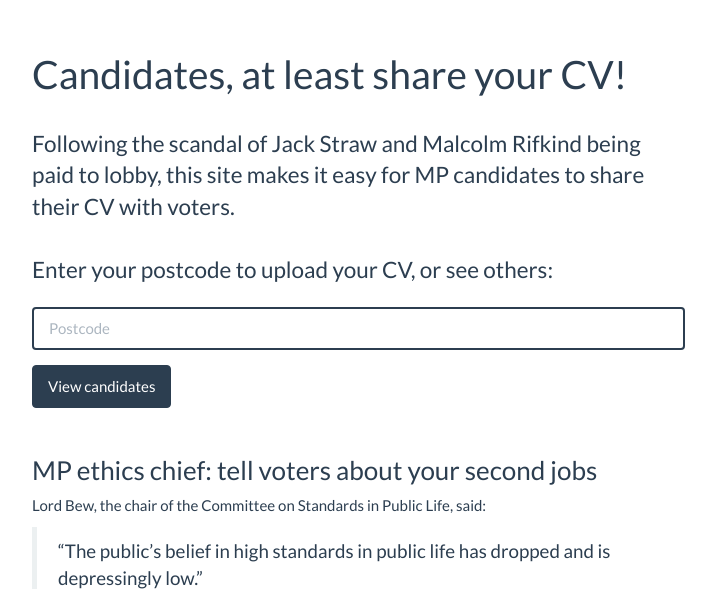
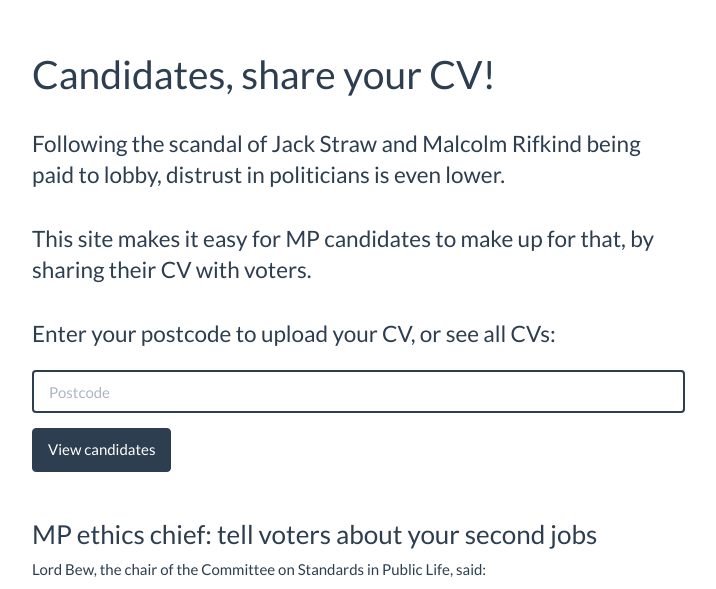
Before and after one commit to frabcus/mpcv, a Flask app: page / in a window 1280 px wide. Shown: the part 60-649 px from the top of the page, without its empty margins (38-754 px from the left). Run offline with Flask 2, Linux system fonts and the light colour scheme; some libraries are stand-ins or nearby versions.

Commit message:
Second draft

```diff
--- a/templates/index.html
+++ b/templates/index.html
@@ -8,15 +8,18 @@
         <h2>Unless you want to be an MP&hellip; Until now!</h2>
         -->
 
-        <h1>Candidates, at least share your CV!</h1>
+        <h1>Candidates, share your CV!</h1>
 
         <p class="lead">Following the scandal of Jack Straw and Malcolm Rifkind
-        being paid to lobby, this site makes it easy for MP candidates to
-        share their CV with voters.</p>
+        being paid to lobby, distrust in politicians is even lower.
+        </p>
+
+        <p class="lead">This site makes it easy for MP candidates to make up for that,
+        by sharing their CV with voters.</p>
 
 
         <p class="lead">
-            Enter your postcode to upload your CV, or see others:
+            Enter your postcode to upload your CV, or see all CVs:
         </p>
 
         <form action="/set_postcode" method="GET">
```
